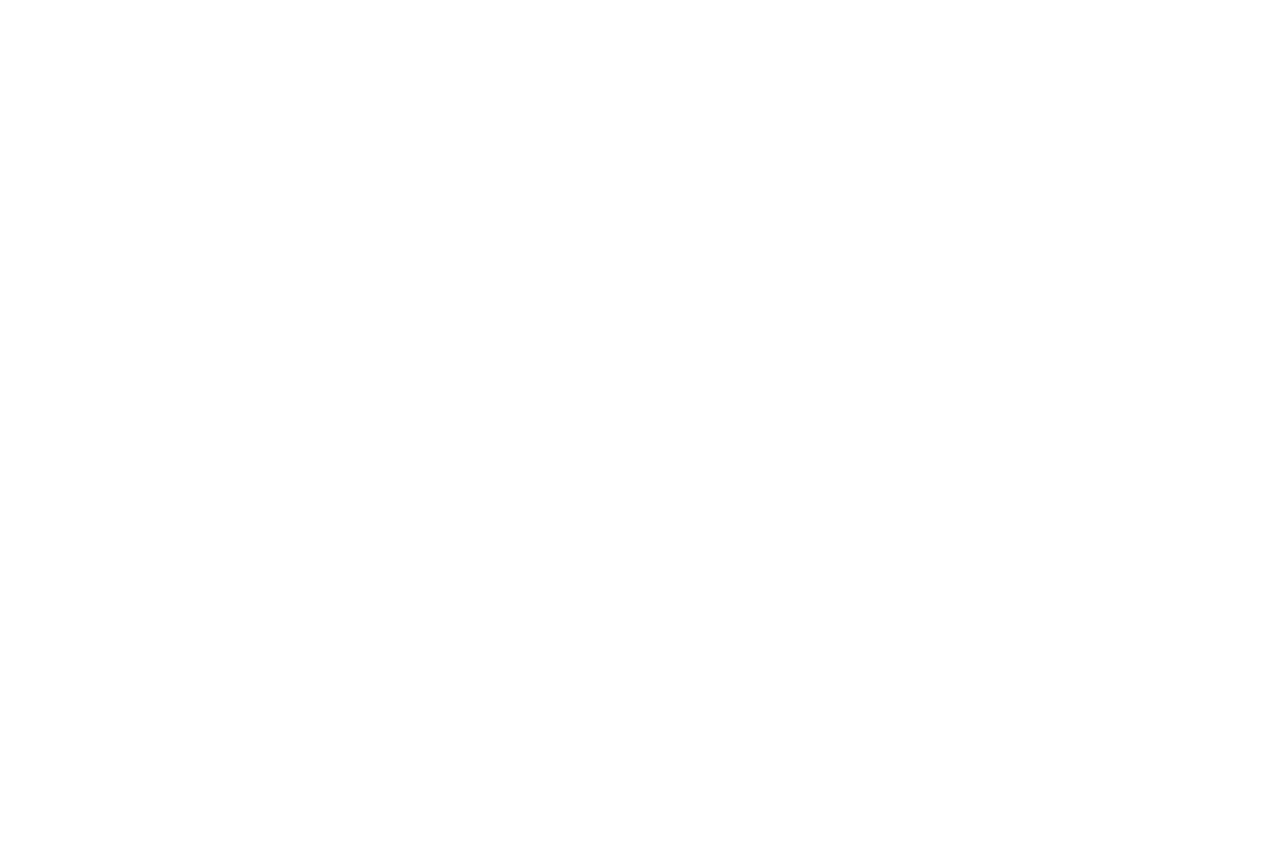
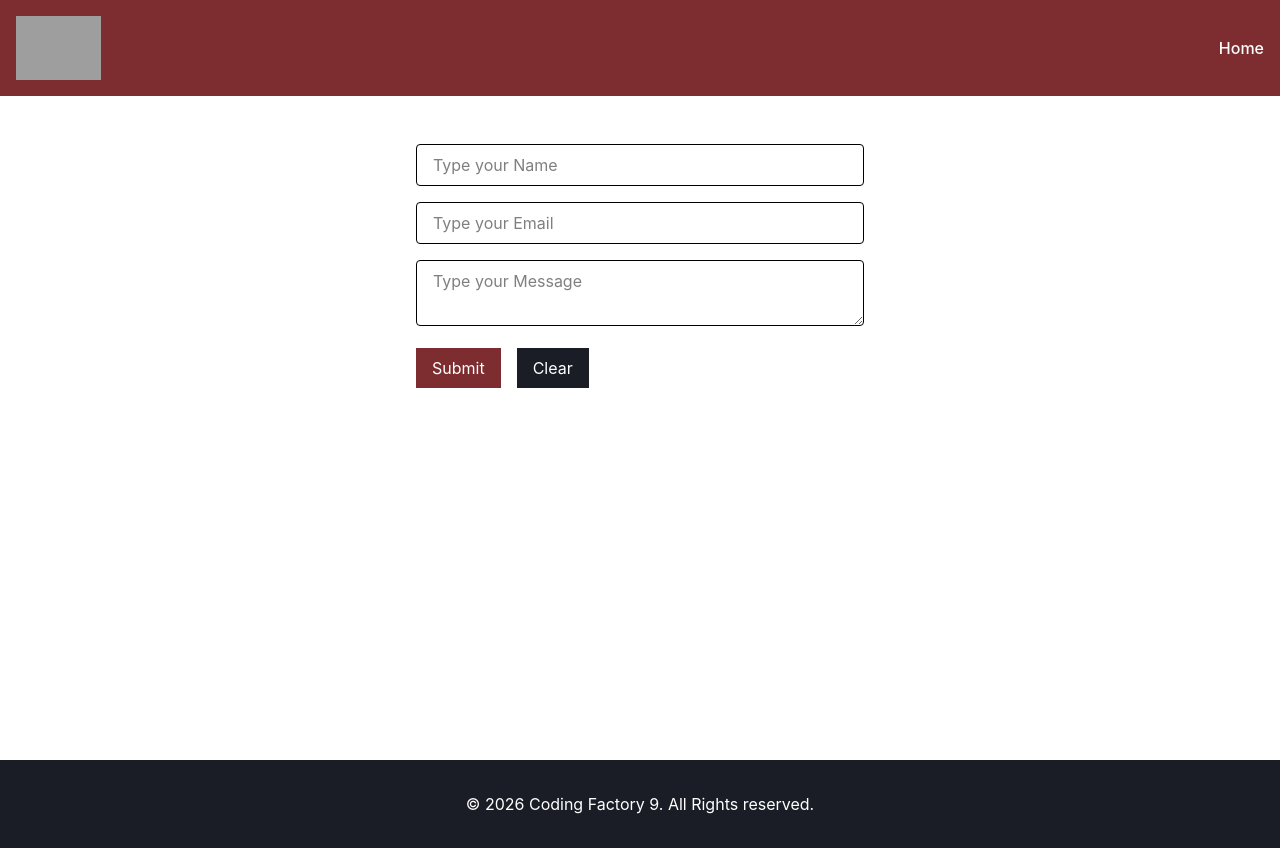
Before and after one commit to Nev3rM1nd3/cf9-react-app, a React (Vite) app: page /multifield-form in a window 1280 px wide. Before the commit this address had no page. Before the commit the page ends 800 px from the top, so only its background shows below. Built offline with nearby package versions, Linux system fonts and the light colour scheme; grey boxes are pictures that could not be loaded.

Commit message:
feat: add MultiFieldForm component using html validation

```diff
--- a/src/App.tsx
+++ b/src/App.tsx
@@ -15,6 +15,7 @@
 import RouterLayout from "./components/RouterLayout.tsx";
 import UserPage from "./pages/UserPage.tsx";
 import SearchPage from "./pages/SearchPage.tsx";
+import MultiFieldForm from "./components/LessonNine/MultiFieldForm.tsx";
 // import Counter from "./components/LessonFour/Counter.tsx";
 // import CounterAdvanced from "./components/LessonFour/CounterAdvanced.tsx";
 // import NameChanger from "./components/LessonFive/NameChanger.tsx";
@@ -179,6 +180,8 @@
           <Route path="search" element={<SearchPage/>}/>
           {/* /search?query=react&page=2  Query Params*/}
 
+          <Route path="multifield-form" element={<MultiFieldForm/>} />
+
         </Route>
         {/*/files*/}
         {/*  /files/*   */}
--- /dev/null
+++ b/src/components/LessonNine/MultiFieldForm.tsx
@@ -0,0 +1,98 @@
+import {useState} from "react";
+import * as React from "react";
+
+
+
+  type FormValues = {
+    name: string,
+    email: string,
+    message: string,
+  }
+
+  const initialValues: FormValues = {
+    name: "",
+    email: "",
+    message: "",
+  }
+
+const MultiFieldForm = () => {
+
+  const [values, setValues] = useState<FormValues>(initialValues)
+  const [submittedData, setSubmittedData] = useState<FormValues | null>(null)
+
+  const handleChange = (
+    e:React.ChangeEvent<HTMLInputElement | HTMLTextAreaElement>,
+  ) => {
+    const { name, value } = e.target;
+    setValues((prev) => ({ ...prev, [name]: value }))
+  }
+
+  const handleClear = () => {
+    setValues(initialValues);
+  }
+
+  const handleSubmit = (e: React.FormEvent<HTMLFormElement>) => {
+    e.preventDefault();
+    setSubmittedData(values);
+    setValues(initialValues);
+  }
+
+  return (
+    <>
+      <form
+        onSubmit={handleSubmit}
+        className="max-w-md mx-auto space-y-4"
+      >
+
+        <input
+          type="text"
+          name="name"
+          value={values.name}
+          onChange={handleChange}
+          placeholder="Type your Name"
+          className="w-full border rounded px-4 py-2"
+        /><input
+          type="email"
+          name="email"
+          value={values.email}
+          onChange={handleChange}
+          placeholder="Type your Email"
+          className="w-full border rounded px-4 py-2"
+        />
+        <textarea
+          name="message"
+          value={values.message}
+          onChange={handleChange}
+          placeholder="Type your Message"
+          className="w-full border rounded px-4 py-2"
+          minLength={5}
+        ></textarea>
+
+        <div className="flex gap-4">
+          <button
+            type="submit"
+            className="bg-cf-dark-red text-white px-4 py-2">
+            Submit
+          </button>
+          <button
+            onClick={handleClear}
+            className="bg-cf-dark-gray text-white px-4 py-2">
+            Clear
+          </button>
+        </div>
+
+      </form>
+
+      {submittedData && (
+        <>
+          <div className="mt-6 max-w-md mx-auto border-t space-y2">
+            <p><strong>Name: </strong>{submittedData.name}</p>
+            <p><strong>Email: </strong>{submittedData.email}</p>
+            <p><strong>Message: </strong>{submittedData.message}</p>
+          </div>
+        </>
+      )}
+    </>
+  )
+}
+export default MultiFieldForm;
```
